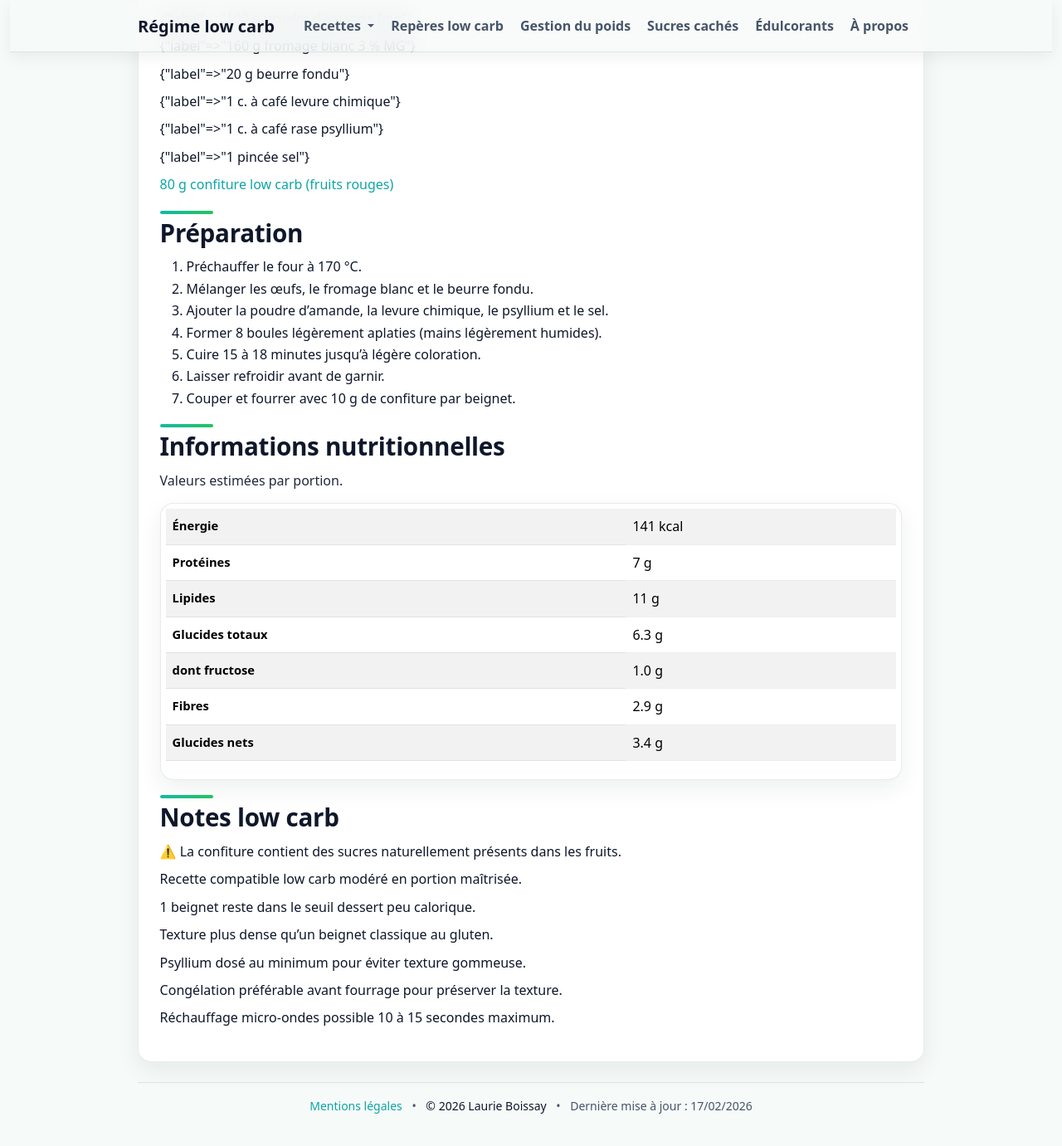
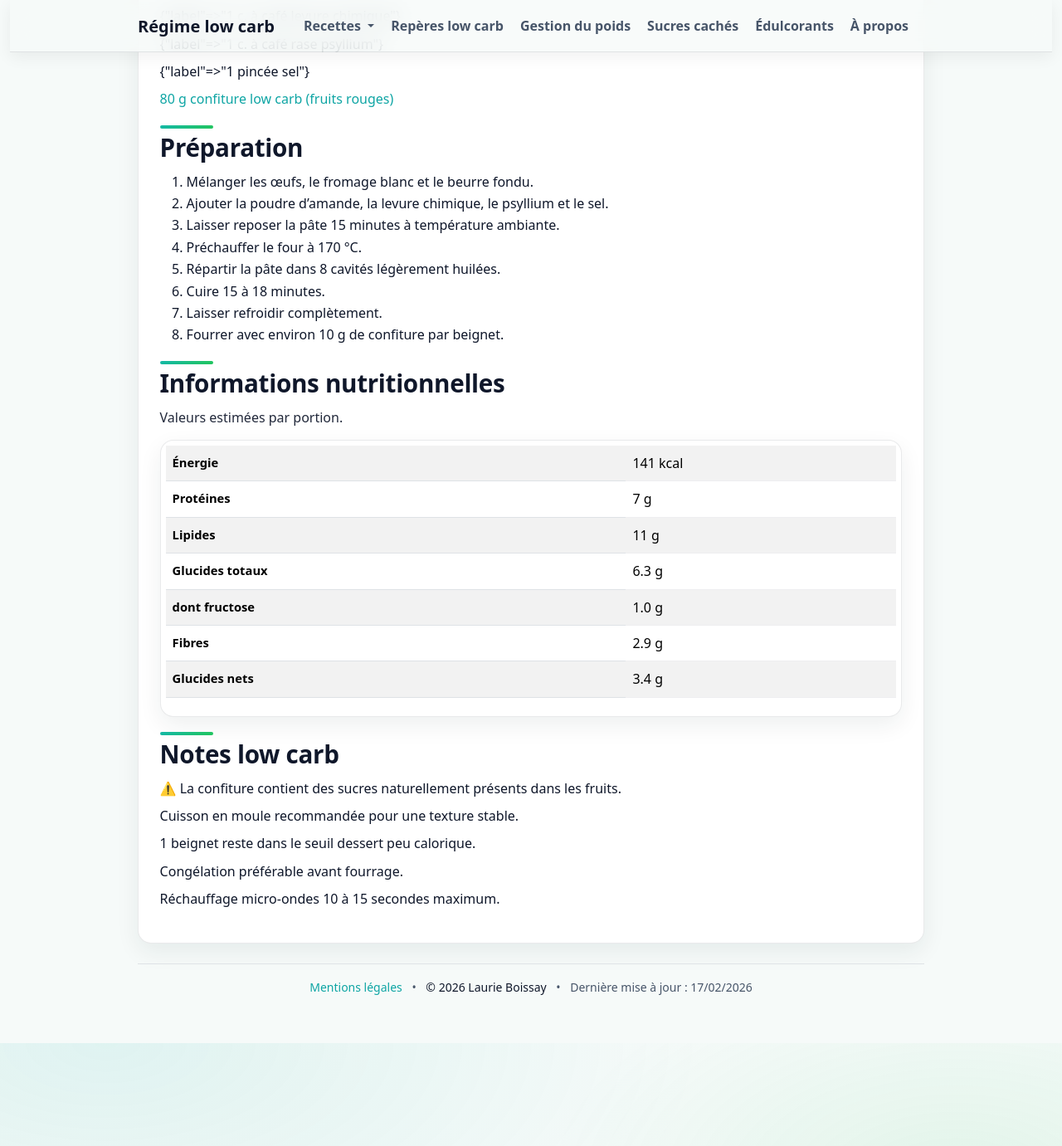
Before and after one commit to laurie-boissay/laurie-boissay.github.io, a Jekyll site: the page built from recettes/beignets-confiture-fruits-rouges.html, in a window 1280 px wide and 1400 px high, scrolled down 469 px. Shown: the top 1381 px of the window at 83% size. Built offline with Jekyll 4.4.1, drawn with Linux system fonts in a browser that asks for light colours; after the commit the page ends 1726 px from its top, so only the background shows below that; some of the changed text lies outside the part shown.

Commit message:
correction et ajout de recettes de beignets

```diff
--- a/recettes/beignets-confiture-fruits-rouges.html
+++ b/recettes/beignets-confiture-fruits-rouges.html
@@ -2,17 +2,17 @@
 layout: recipe
 
 title: "Beignets au four à la confiture de fruits rouges"
-description: "Beignets au four, texture moelleuse, fourrés à la confiture low carb (fruits rouges). Compatible low carb modéré, portion maîtrisée."
+description: "Beignets au four cuits en moule, texture moelleuse, fourrés à la confiture low carb."
 recipe_title: "Beignets au four à la confiture"
-recipe_subtitle: "Recette simple sans pousse + fourrage confiture maison"
+recipe_subtitle: "Cuisson en moule – version stable et reproductible"
 recipe_group: "Desserts & crèmes"
 recipe_sort: "beignets-confiture-fruits-rouges"
-recipe_tested: false
+recipe_tested: true
 
 tags:
   - low-carb-modere
   - peu-calorique
-  - longue # il faut cuisiner la confiture
+  - longue
   - congelable
   - micro-ondable
 
@@ -20,7 +20,9 @@ badges_nutritionnels: []
 
 meal_type: "dessert"
 
-# Estimation par beignet (1/8 recette) + 10 g confiture
+servings: 8
+serving_size: "1 beignet"
+
 calories: 141
 proteines: 7
 glucides_nets: 3.4
@@ -43,20 +45,19 @@ ingredients:
     link: "{{ '/recettes/confiture-de-fruits-rouges.html' | relative_url }}"
 
 steps:
-  - "Préchauffer le four à 170 °C."
   - "Mélanger les œufs, le fromage blanc et le beurre fondu."
   - "Ajouter la poudre d’amande, la levure chimique, le psyllium et le sel."
-  - "Former 8 boules légèrement aplaties (mains légèrement humides)."
-  - "Cuire 15 à 18 minutes jusqu’à légère coloration."
-  - "Laisser refroidir avant de garnir."
-  - "Couper et fourrer avec 10 g de confiture par beignet."
+  - "Laisser reposer la pâte 15 minutes à température ambiante."
+  - "Préchauffer le four à 170 °C."
+  - "Répartir la pâte dans 8 cavités légèrement huilées."
+  - "Cuire 15 à 18 minutes."
+  - "Laisser refroidir complètement."
+  - "Fourrer avec environ 10 g de confiture par beignet."
 
 notes_low_carb:
   - "⚠️ La confiture contient des sucres naturellement présents dans les fruits."
-  - "Recette compatible low carb modéré en portion maîtrisée."
+  - "Cuisson en moule recommandée pour une texture stable."
   - "1 beignet reste dans le seuil dessert peu calorique."
-  - "Texture plus dense qu’un beignet classique au gluten."
-  - "Psyllium dosé au minimum pour éviter texture gommeuse."
-  - "Congélation préférable avant fourrage pour préserver la texture."
-  - "Réchauffage micro-ondes possible 10 à 15 secondes maximum."
+  - "Congélation préférable avant fourrage."
+  - "Réchauffage micro-ondes 10 à 15 secondes maximum."
 ---
```
Also changed, not shown: recettes/beignets-chocolat-85.html (renamed from recettes/beignets-express-chocolat-85.html, +14 -12 lines), recettes/beignets-nature.html (added, +60 -0 lines).
